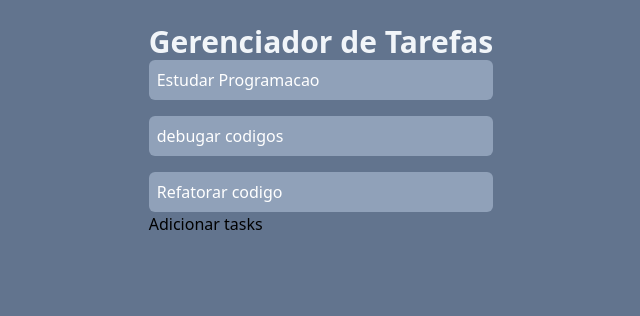
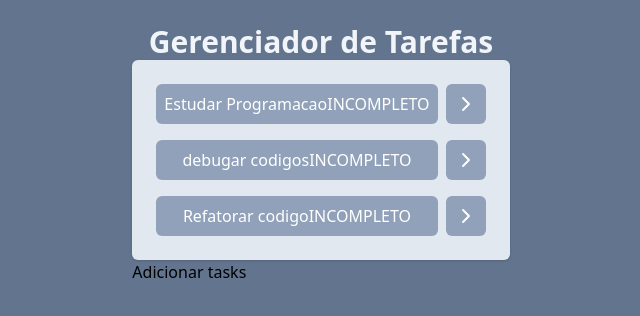
Before and after one commit to lucca713/ProjetoReact, a React (Vite) app: page / in a window 1280 px wide. Shown: the top 316 px of the page, without its empty margins (319-959 px from the left). Built offline with nearby package versions, Linux system fonts and the light colour scheme.

Commit message:
Fazendo a funcao de completar as terefas

```diff
--- a/package.json
+++ b/package.json
@@ -11,6 +11,7 @@
   },
   "dependencies": {
     "@tailwindcss/cli": "^4.1.12",
+    "lucide-react": "^0.435.0",
     "react": "^18.3.1",
     "react-dom": "^18.3.1",
     "tailwindcss": "^4.1.12"
--- a/src/App.jsx
+++ b/src/App.jsx
@@ -27,6 +27,16 @@ function App() {
     },
   ]);
 
+  function onTaskClick(taskId) {
+    const newTask = tasks.map((task) => {
+      if (task.id == taskId) {
+        return { ...task, isCompleted: !task.isCompleted };
+      }
+      return task;
+    });
+    setTasks(newTask);
+  }
+
   return (
     <div className="w-screen h-screen bg-slate-500 flex justify-center p-6">
       <div className="w-[500">
@@ -34,7 +44,7 @@ function App() {
           Gerenciador de Tarefas
         </h1>
         {/* estou falando que a props de Tasks vai se chamar tasks que recebe o estado tasks, tudo que vc passa dentro do componente é uma props */}
-        <Tasks tasks={tasks} />
+        <Tasks tasks={tasks} onTaskClick={onTaskClick} />
         <AddTasks />
       </div>
     </div>
--- a/src/components/Tasks.jsx
+++ b/src/components/Tasks.jsx
@@ -1,10 +1,21 @@
+import { ChevronRightIcon } from "lucide-react";
+
 function Tasks(props) {
   console.log(props);
   return (
-    <ul className=" space-y-4">
+    <ul className=" space-y-4 p-6 bg-slate-200 rounded-md shadow">
       {props.tasks.map((task) => (
-        <li key={task.id} className=" bg-slate-400 text-white p-2 rounded-md ">
-          {task.title}
+        <li key={task.id} className="flex gap-2">
+          <button
+            onClick={() => props.onTaskClick(task.id)}
+            className=" bg-slate-400 text-white p-2 rounded-md w-full"
+          >
+            {task.title}
+          {task.isCompleted ? "COPLETO" : "INCOMPLETO"}
+          </button>
+          <button className="bg-slate-400 p-2 rounded-md text-white">
+            <ChevronRightIcon />
+          </button>
         </li>
       ))}
     </ul>
--- a/src/output.css
+++ b/src/output.css
@@ -7,8 +7,8 @@
       "Segoe UI Emoji", "Segoe UI Symbol", "Noto Color Emoji";
     --font-mono: ui-monospace, SFMono-Regular, Menlo, Monaco, Consolas, "Liberation Mono",
       "Courier New", monospace;
-    --color-red-500: oklch(63.7% 0.237 25.331);
     --color-slate-100: oklch(96.8% 0.007 247.896);
+    --color-slate-200: oklch(92.9% 0.013 255.508);
     --color-slate-400: oklch(70.4% 0.04 256.788);
     --color-slate-500: oklch(55.4% 0.046 257.417);
     --color-white: #fff;
@@ -179,6 +179,9 @@
   .h-screen {
     height: 100vh;
   }
+  .w-full {
+    width: 100%;
+  }
   .w-screen {
     width: 100vw;
   }
@@ -191,6 +194,9 @@
   .justify-center {
     justify-content: center;
   }
+  .gap-2 {
+    gap: calc(var(--spacing) * 2);
+  }
   .space-y-4 {
     :where(& > :not(:last-child)) {
       --tw-space-y-reverse: 0;
@@ -198,12 +204,18 @@
       margin-block-end: calc(calc(var(--spacing) * 4) * calc(1 - var(--tw-space-y-reverse)));
     }
   }
+  .rounded {
+    border-radius: 0.25rem;
+  }
   .rounded-md {
     border-radius: var(--radius-md);
   }
   .border {
     border-style: var(--tw-border-style);
     border-width: 1px;
+  }
+  .bg-slate-200 {
+    background-color: var(--color-slate-200);
   }
   .bg-slate-400 {
     background-color: var(--color-slate-400);
@@ -237,6 +249,10 @@
   .underline {
     text-decoration-line: underline;
   }
+  .shadow {
+    --tw-shadow: 0 1px 3px 0 var(--tw-shadow-color, rgb(0 0 0 / 0.1)), 0 1px 2px -1px var(--tw-shadow-color, rgb(0 0 0 / 0.1));
+    box-shadow: var(--tw-inset-shadow), var(--tw-inset-ring-shadow), var(--tw-ring-offset-shadow), var(--tw-ring-shadow), var(--tw-shadow);
+  }
   .outline {
     outline-style: var(--tw-outline-style);
     outline-width: 1px;
@@ -256,6 +272,71 @@
   syntax: "*";
   inherits: false;
 }
+@property --tw-shadow {
+  syntax: "*";
+  inherits: false;
+  initial-value: 0 0 #0000;
+}
+@property --tw-shadow-color {
+  syntax: "*";
+  inherits: false;
+}
+@property --tw-shadow-alpha {
+  syntax: "<percentage>";
+  inherits: false;
+  initial-value: 100%;
+}
+@property --tw-inset-shadow {
+  syntax: "*";
+  inherits: false;
+  initial-value: 0 0 #0000;
+}
+@property --tw-inset-shadow-color {
+  syntax: "*";
+  inherits: false;
+}
+@property --tw-inset-shadow-alpha {
+  syntax: "<percentage>";
+  inherits: false;
+  initial-value: 100%;
+}
+@property --tw-ring-color {
+  syntax: "*";
+  inherits: false;
+}
+@property --tw-ring-shadow {
+  syntax: "*";
+  inherits: false;
+  initial-value: 0 0 #0000;
+}
+@property --tw-inset-ring-color {
+  syntax: "*";
+  inherits: false;
+}
+@property --tw-inset-ring-shadow {
+  syntax: "*";
+  inherits: false;
+  initial-value: 0 0 #0000;
+}
+@property --tw-ring-inset {
+  syntax: "*";
+  inherits: false;
+}
+@property --tw-ring-offset-width {
+  syntax: "<length>";
+  inherits: false;
+  initial-value: 0px;
+}
+@property --tw-ring-offset-color {
+  syntax: "*";
+  inherits: false;
+  initial-value: #fff;
+}
+@property --tw-ring-offset-shadow {
+  syntax: "*";
+  inherits: false;
+  initial-value: 0 0 #0000;
+}
 @property --tw-outline-style {
   syntax: "*";
   inherits: false;
@@ -267,6 +348,20 @@
       --tw-space-y-reverse: 0;
       --tw-border-style: solid;
       --tw-font-weight: initial;
+      --tw-shadow: 0 0 #0000;
+      --tw-shadow-color: initial;
+      --tw-shadow-alpha: 100%;
+      --tw-inset-shadow: 0 0 #0000;
+      --tw-inset-shadow-color: initial;
+      --tw-inset-shadow-alpha: 100%;
+      --tw-ring-color: initial;
+      --tw-ring-shadow: 0 0 #0000;
+      --tw-inset-ring-color: initial;
+      --tw-inset-ring-shadow: 0 0 #0000;
+      --tw-ring-inset: initial;
+      --tw-ring-offset-width: 0px;
+      --tw-ring-offset-color: #fff;
+      --tw-ring-offset-shadow: 0 0 #0000;
       --tw-outline-style: solid;
     }
   }
```
Also changed, not shown: 1 other file (tests, documents, lock files or other folders).
